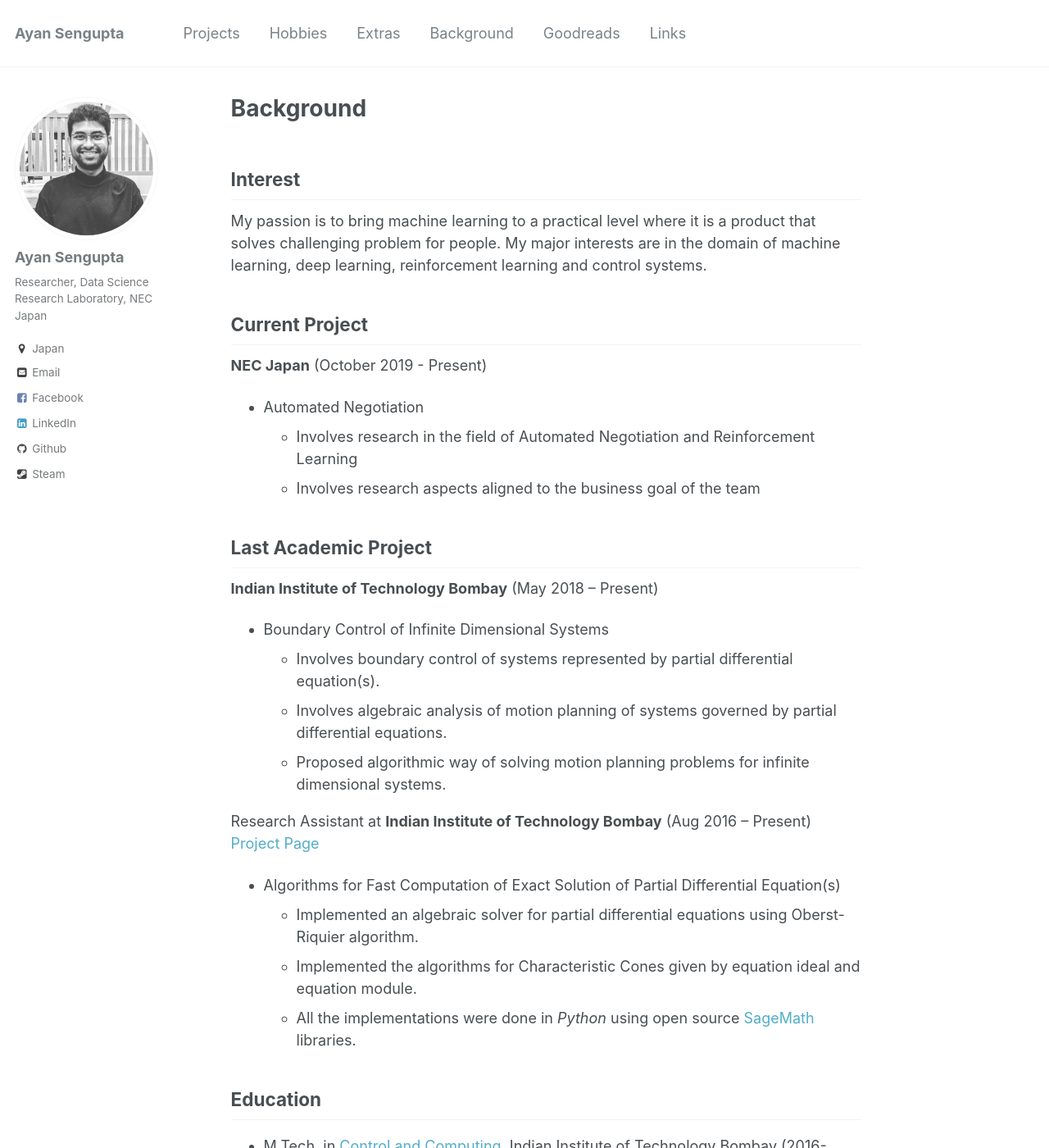
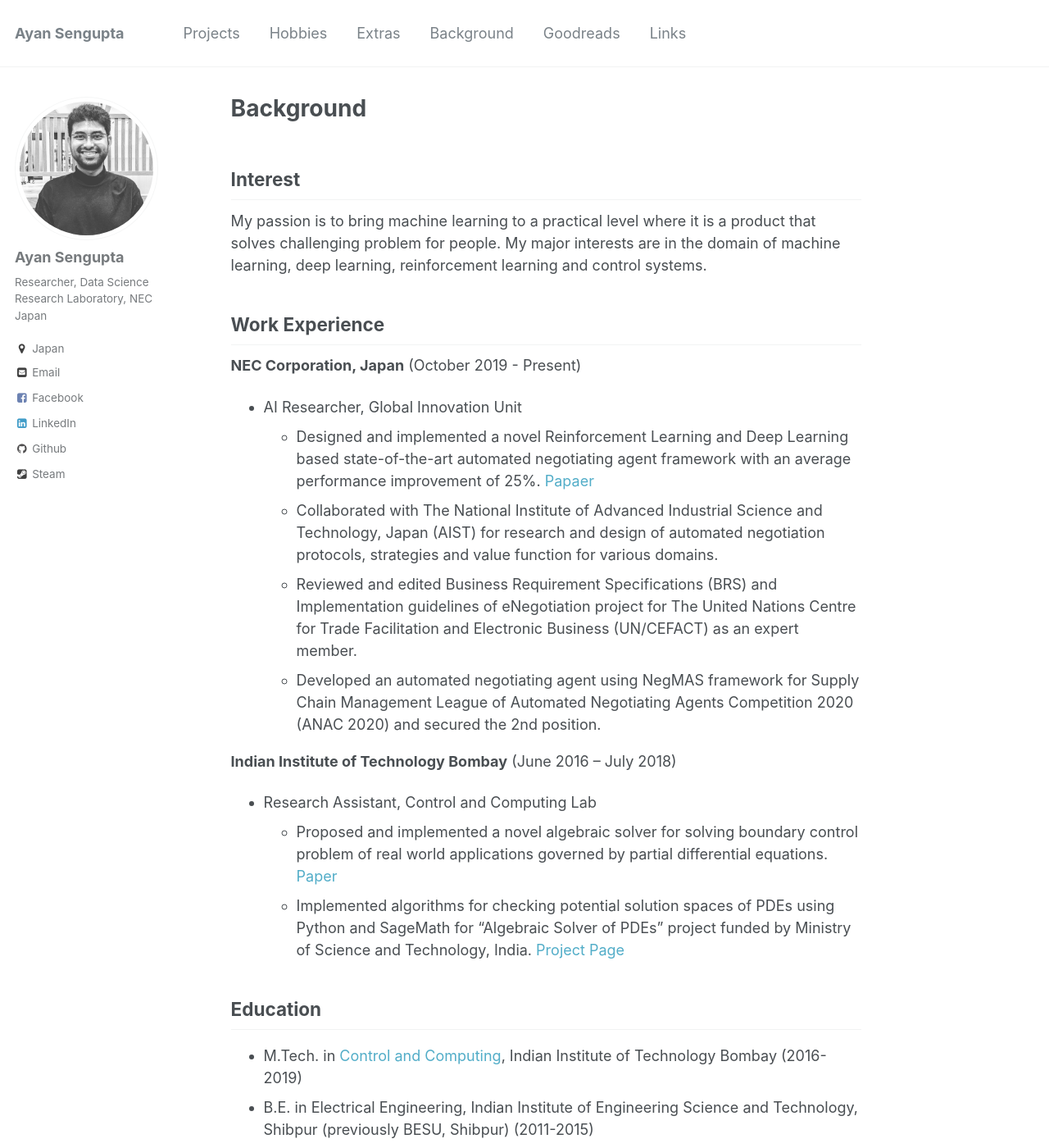
Before and after one commit to ayansengupta17/ayansengupta17.github.io, a Jekyll site: the page built from _pages/background.md, in a window 1280 px wide and 1400 px high. Shown: the whole window at 82% size. Built offline with Jekyll 4.4.1, drawn with Linux system fonts in a browser that asks for light colours.

Commit message:
Update background.md

```diff
--- a/_pages/background.md
+++ b/_pages/background.md
@@ -10,34 +10,26 @@ My passion is to bring machine learning to a practical level where it is a produ
 My major interests are in the domain of machine learning, deep learning, reinforcement learning and control systems.
 
 
-Current Project
+Work Experience
 ------
-**NEC Japan**
+**NEC Corporation, Japan**
 (October 2019 - Present)
 
-* Automated Negotiation
-    * Involves research in the field of Automated Negotiation and Reinforcement Learning
-    * Involves research aspects aligned to the business goal of the team
+* AI Researcher, Global Innovation Unit
+    * Designed and implemented a novel Reinforcement Learning and Deep Learning based state-of-the-art automated negotiating agent framework with an average performance improvement of 25%. [Papaer](https://dl.acm.org/doi/10.5555/3463952.3464087)
+    * Collaborated with The National Institute of Advanced Industrial Science and Technology, Japan (AIST) for research and design of automated negotiation protocols, strategies and value function for various domains.
+    * Reviewed and edited Business Requirement Specifications (BRS) and Implementation guidelines of eNegotiation project for The United Nations Centre for Trade Facilitation and Electronic Business (UN/CEFACT) as an expert member.
+    * Developed an automated negotiating agent using NegMAS framework for Supply Chain Management League of Automated Negotiating Agents Competition 2020 (ANAC 2020) and secured the 2nd position.
 
 
 
-Last Academic Project
-------
 **Indian Institute of Technology Bombay**
-(May 2018 – Present)
+(June 2016 – July 2018)
 
-* Boundary Control of Infinite Dimensional Systems
-    * Involves boundary control of systems represented by partial differential equation(s).
-    * Involves algebraic analysis of motion planning of systems governed by partial differential equations.
-    * Proposed algorithmic way of solving motion planning problems for infinite dimensional systems.
+* Research Assistant, Control and Computing Lab
+    * Proposed and implemented a novel algebraic solver for solving boundary control problem of real world applications governed by partial differential equations. [Paper](https://www.ee.iitb.ac.in/~debasattam/papers/SIAMPD19_ayan.pdf)
+    * Implemented algorithms for checking potential solution spaces of PDEs using Python and SageMath for "Algebraic Solver of PDEs" project funded by Ministry of Science and Technology, India. [Project Page](https://www.ee.iitb.ac.in/~debasattam/ASOP.html)
 
-Research Assistant at **Indian Institute of Technology Bombay**
-(Aug 2016 – Present)
-[Project Page](https://www.ee.iitb.ac.in/~debasattam/ASOP.html)
-* Algorithms for Fast Computation of Exact Solution of Partial Differential Equation(s)
-    * Implemented an algebraic solver for partial differential equations using Oberst-Riquier algorithm.
-    * Implemented the algorithms for Characteristic Cones given by equation ideal and equation module.
-    * All the implementations were done in *Python* using open source [SageMath](http://www.sagemath.org/) libraries.
 
 
 
```
